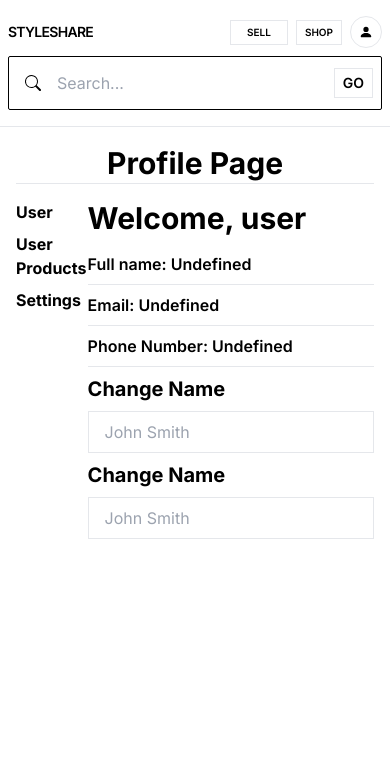
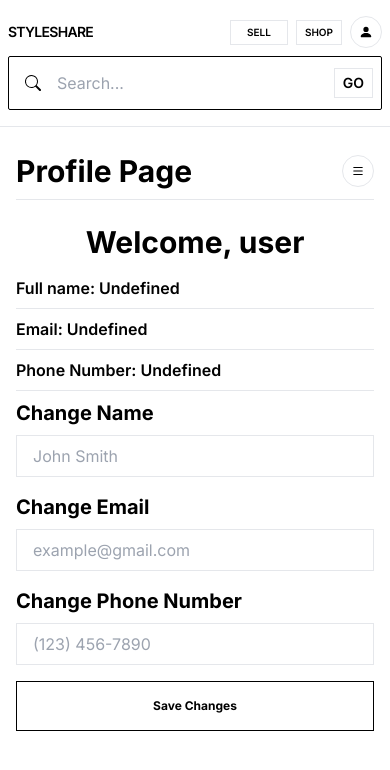
Before and after one commit to FlackCode/STYLESHARE, a Next.js app: page /profile in a window 390 px wide. Shown: the top 770 px of the page. Built offline with nearby package versions, Linux system fonts and the light colour scheme.

Commit message:
Finished profile page, beginning work on the backend.

```diff
--- a/src/app/profile/@settings/page.tsx
+++ b/src/app/profile/@settings/page.tsx
@@ -1,7 +1,25 @@
 export default function UserSettings() {
+    const handleSubmit = (event: React.FormEvent<HTMLFormElement>) => {
+        event.preventDefault()
+    }
+
     return (
-        <div>
-            <h1>User Settings</h1>
+        <div className="flex flex-col gap-2">
+            <h1 className="font-bold text-3xl text-center mb-2 mt-2">Change Password</h1>
+            <form className="flex flex-col gap-4" onSubmit={handleSubmit}>
+                <div>
+                    <input
+                        type="text"
+                        name="name"
+                        className="border px-4 py-2 w-full"
+                        placeholder="examplePassword123"  />
+                </div>
+                <button
+                    type="submit"
+                    className="border border-black py-4 font-bold xsm:text-xs md:text-sm transition-all duration-300 hover:bg-black hover:text-white">
+                    Submit
+                </button>
+            </form>
         </div>
     )
 }
--- a/src/app/profile/@user/page.tsx
+++ b/src/app/profile/@user/page.tsx
@@ -1,22 +1,47 @@
 export default function User() {
+    const handleSubmit = (event: React.FormEvent<HTMLFormElement>) => {
+        event.preventDefault()
+    }
+
     return (
         <div className="flex flex-col gap-2">
-            <h1 className="font-bold text-3xl">Welcome, user</h1>
+            <h1 className="font-bold text-3xl text-center mt-2">Welcome, user</h1>
             <div className="flex flex-col">
                 <p className="font-semibold border-b py-2">Full name: Undefined</p>
                 <p className="font-semibold border-b py-2">Email: Undefined</p>
                 <p className="font-semibold border-b py-2">Phone Number: Undefined</p>
             </div>
-            <div className="flex flex-col">
-                <div className="mb-2">
+            <form className="flex flex-col gap-4" onSubmit={handleSubmit}>
+                <div>
                     <h1 className="font-bold text-xl mb-2">Change Name</h1>
-                    <input type="text" className="border px-4 py-2 w-full" placeholder="John Smith"/>
+                    <input
+                        type="text"
+                        name="name"
+                        className="border px-4 py-2 w-full"
+                        placeholder="John Smith"  />
                 </div>
                 <div>
-                    <h1 className="font-bold text-xl mb-2">Change Name</h1>
-                    <input type="text" className="border px-4 py-2 w-full" placeholder="John Smith"/>
+                    <h1 className="font-bold text-xl mb-2">Change Email</h1>
+                    <input
+                        type="email"
+                        name="email"
+                        className="border px-4 py-2 w-full"
+                        placeholder="example@gmail.com" />
                 </div>
-            </div>
+                <div>
+                    <h1 className="font-bold text-xl mb-2">Change Phone Number</h1>
+                    <input
+                        type="text"
+                        name="phone"
+                        className="border px-4 py-2 w-full"
+                        placeholder="(123) 456-7890" />
+                </div>
+                <button
+                    type="submit"
+                    className="border border-black py-4 font-bold xsm:text-xs md:text-sm transition-all duration-300 hover:bg-black hover:text-white">
+                    Save Changes
+                </button>
+            </form>
         </div>
     )
 }
--- a/src/app/profile/page.tsx
+++ b/src/app/profile/page.tsx
@@ -4,9 +4,16 @@ import { useState } from "react"
 import User from "./@user/page"
 import UserProducts from "./@userProducts/page"
 import UserSettings from "./@settings/page"
+import { BsList } from "react-icons/bs"
+import MobileProfileSidebar from "@/components/MobileProfileSidebar"
 
 export default function Profile() {
     const [activeComponent, setActiveComponent] = useState('User')
+    const [isOpen, setIsOpenened] = useState(false)
+
+    const handleSidebarOpen = () => {
+        setIsOpenened(!isOpen)
+    }
 
     const renderedComponent = () => {
         switch(activeComponent) {
@@ -23,12 +30,19 @@ export default function Profile() {
 
     return (
         <main className="flex flex-col py-4 xl:py-16 px-4 md:px-8 xl:px-80 gap-4">
-            <h1 className="text-3xl font-bold border-b text-center leading-10">Profile Page</h1>
-            <div className="grid grid-cols-5">
+            <div className="flex justify-between md:justify-start items-center border-b">
+                <h1 className="text-3xl font-bold leading-10 py-2">Profile Page</h1>
+                <button className="border rounded-full w-8 h-8 p-2 flex justify-center items-center md:hidden transition-all duration-300 hover:border-black"
+                onClick={handleSidebarOpen} >
+                    <BsList />
+                </button>
+            </div>
+            <div className="grid md:grid-cols-5">
                 <div className="col-span-1 text-left">
                     <Sidebar setActiveComponent={setActiveComponent}/>
                 </div>
                 <div className="col-span-4">
+                    {isOpen ? <MobileProfileSidebar setActiveComponent={setActiveComponent} /> : ''}
                     {renderedComponent()}
                 </div>
             </div>
--- /dev/null
+++ b/src/components/MobileProfileSidebar.tsx
@@ -0,0 +1,13 @@
+export default function MobileProfileSidebar({ setActiveComponent } : { setActiveComponent : any }) {
+    return (
+        <div className="flex flex-col items-center border-b md:hidden">
+            <button onClick={() => setActiveComponent('User')}
+                className="font-bold w-1/2">User</button>
+            <button onClick={() => setActiveComponent('UserProducts')}
+                className="font-bold w-1/2">User Products</button>
+            <button onClick={() => setActiveComponent('Settings')}
+                className="font-bold w-1/2">Settings</button>
+            <button className="font-bold text-red-700 mb-2">Logout</button>
+        </div>
+    )
+}
--- a/src/components/ProfileSidebar.tsx
+++ b/src/components/ProfileSidebar.tsx
@@ -1,12 +1,13 @@
 const Sidebar = ({ setActiveComponent } : { setActiveComponent: any }) => {
     return (
-        <div className="flex flex-col gap-2">
+        <div className="flex-col gap-2 hidden md:flex">
             <button onClick={() => setActiveComponent('User')}
                 className="text-left font-bold w-1/2">User</button>
             <button onClick={() => setActiveComponent('UserProducts')}
                 className="text-left font-bold w-1/2">User Products</button>
             <button onClick={() => setActiveComponent('Settings')}
                 className="text-left font-bold w-1/2">Settings</button>
+            <button className="font-bold text-red-700 text-left">Logout</button>
         </div>
     );
 };
```
